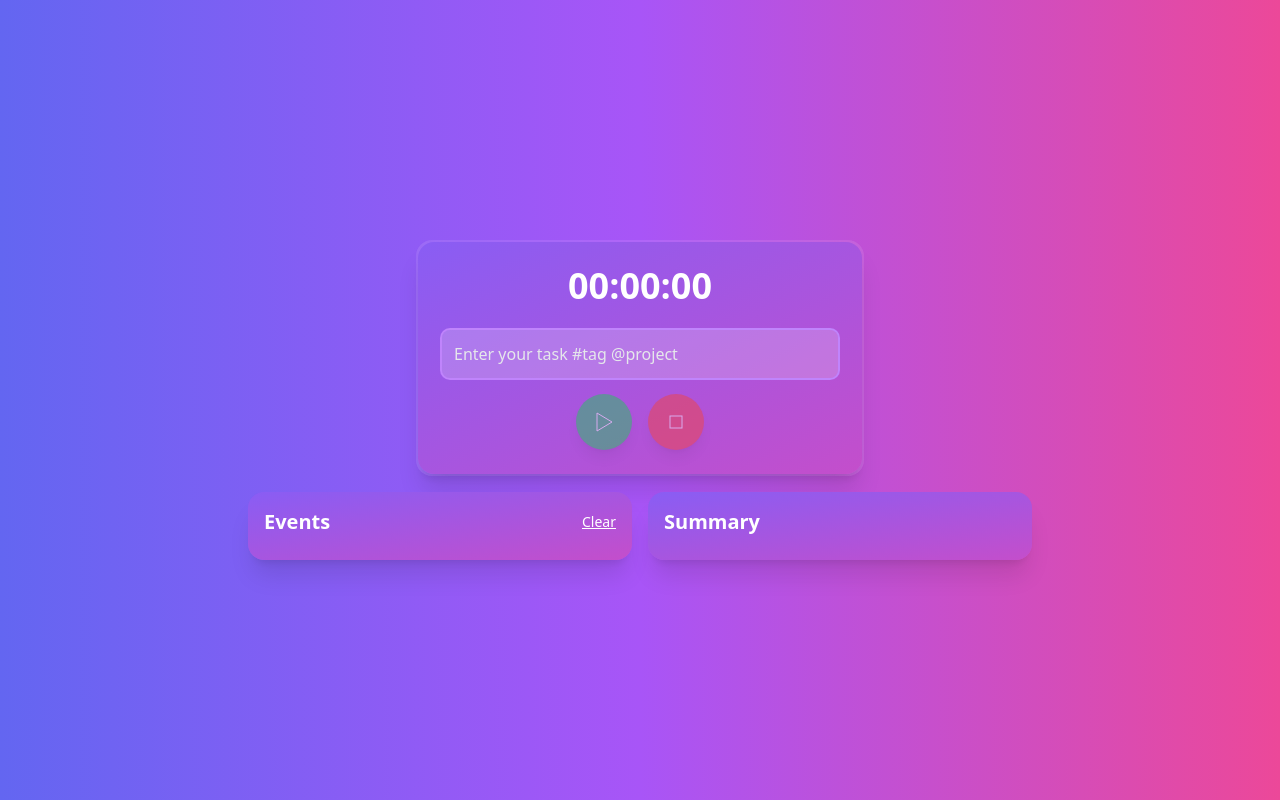
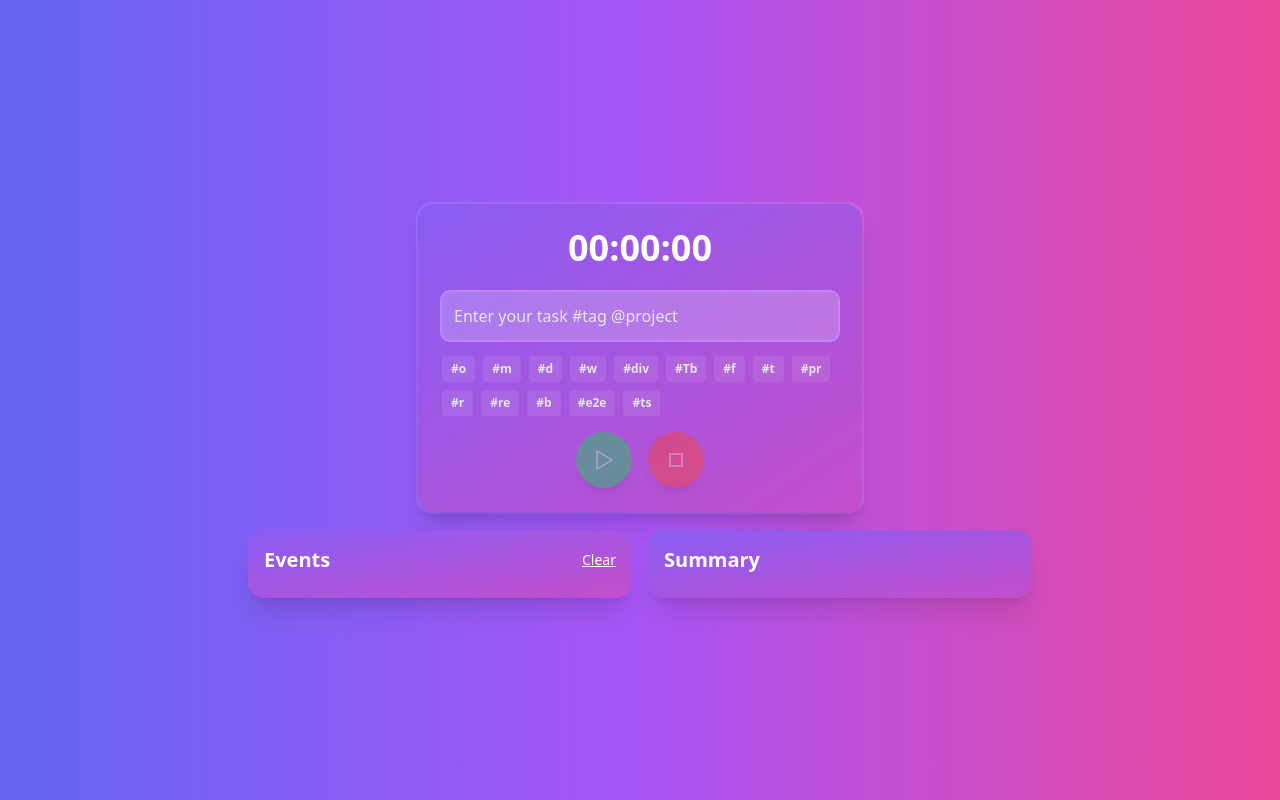
Before and after one commit to MarkusJLechner/timetracker, a Vue app: page / in a window 1280 px wide. Built offline with nearby package versions, Linux system fonts and the light colour scheme.

Commit message:
feat: add tag buttons

```diff
--- a/src/App.vue
+++ b/src/App.vue
@@ -30,6 +30,19 @@
             @keydown.enter="startTimer"
           />
         </div>
+
+        <!-- Tag List -->
+        <div class="flex flex-wrap gap-2 mb-4">
+          <span
+            v-for="(comment, tag) in commentMap"
+            :key="tag"
+            @click="selectOption(tag)"
+            class="relative bg-gray-200 bg-opacity-10 text-gray-200 text-xs font-semibold px-2 py-1 rounded cursor-pointer hover:bg-gray-500 border border-transparent hover:border-gradient-to-r from-pink-500 via-purple-500 to-indigo-500 transition-all"
+          >
+            {{ tag }}
+          </span>
+        </div>
+
         <!-- Control Buttons -->
         <div class="flex items-center justify-center space-x-4">
           <button
@@ -136,6 +149,29 @@ let intervalId: number | null = null
 const timerEvents = useLocalStorage<{ startTime: number; details: string }[]>('timerEvents', [])
 
 const tagDurations = ref<{ [key: string]: number }>({})
+
+const commentMap: Record<string, string> = {
+  '#o': 'Organisatorisches',
+  '#m': 'Meeting',
+  '#d': 'Daily',
+  '#w': 'Weekly',
+  '#div': 'Diverses',
+  '#Tb': 'Team blue',
+  '#f': 'feature',
+  '#t': 'testen',
+  '#pr': 'pull request',
+  '#r': 'Refactoring',
+  '#re': 'Release',
+  '#b': 'bugfix',
+  '#e2e': 'e2e',
+  '#ts': 'technischer Support'
+}
+
+function selectOption(tag: string) {
+  taskInput.value += tag
+
+  focusInput()
+}
 
 const reversedTimerEvents = computed(() => timerEvents.value.slice().reverse())
 watch(timerEvents, calculateTagDurations, { deep: true })
```
